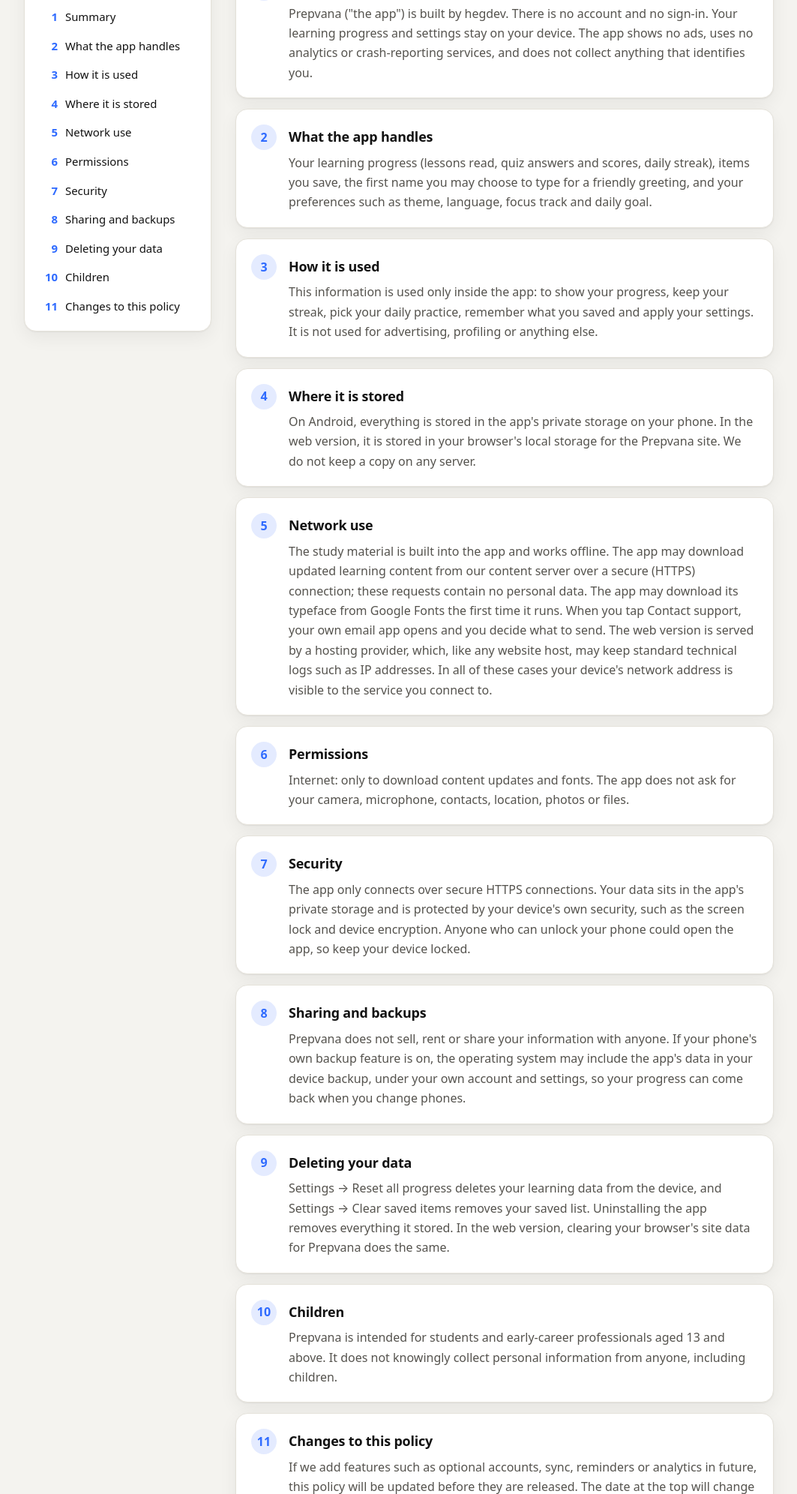
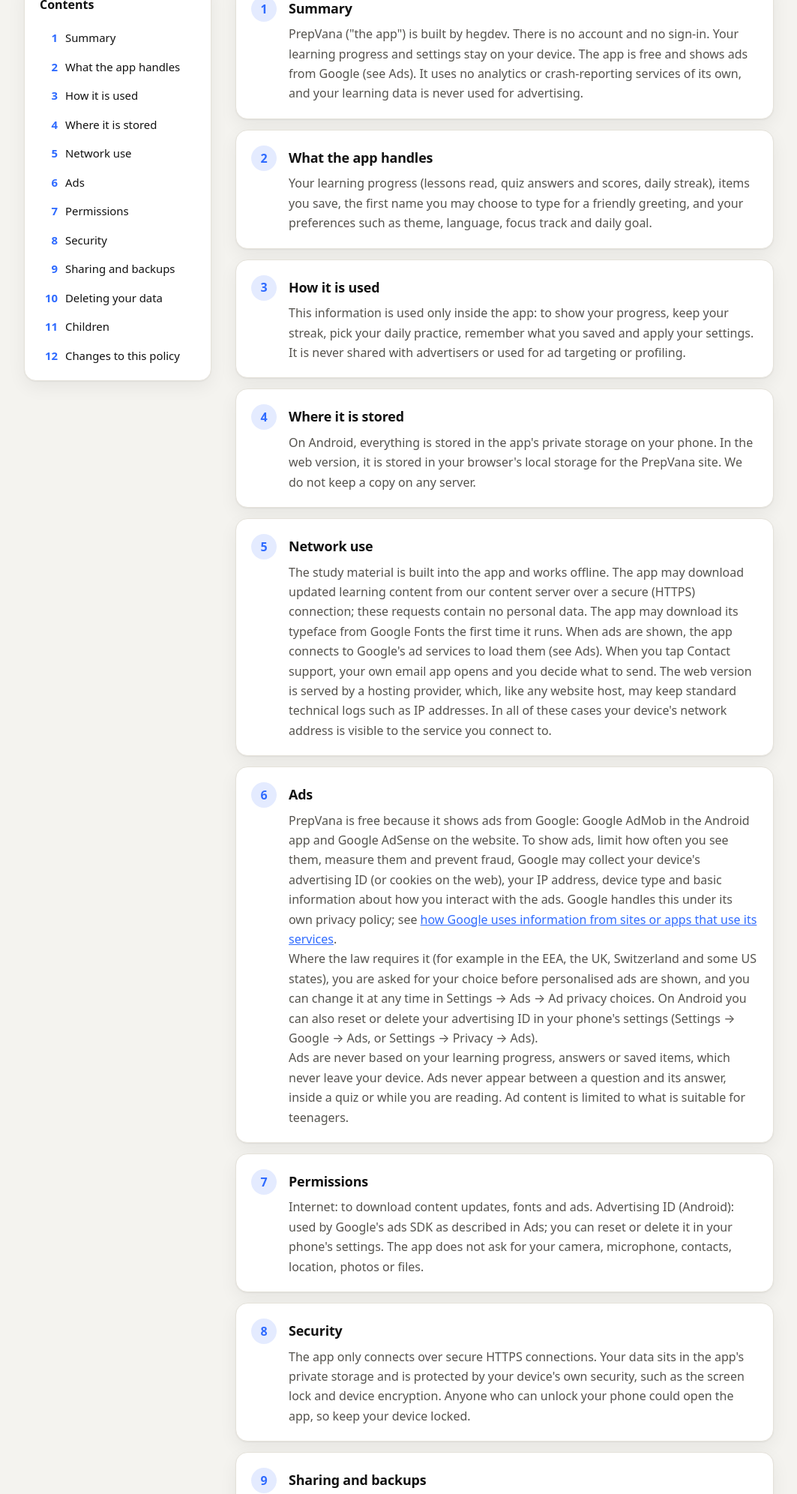
Before and after one commit to hegdev2026/getprepvana-privacy, a plain HTML site: page index.html in a window 1280 px wide. Shown: the part 624-2616 px from the top of the page at 75% size, without its empty margins (108-1171 px from the left). Drawn offline with Linux system fonts and the light colour scheme.

Commit message:
Privacy: add Ads section (AdMob/AdSense, advertising ID, consent); rename to PrepVana

```diff
--- a/index.html
+++ b/index.html
@@ -3,8 +3,8 @@
 <head>
 <meta charset="utf-8">
 <meta name="viewport" content="width=device-width, initial-scale=1">
-<title>Prepvana Privacy Policy</title>
-<meta name="description" content="How the Prepvana interview and exam preparation app handles your information.">
+<title>PrepVana Privacy Policy</title>
+<meta name="description" content="How the PrepVana interview and exam preparation app handles your information.">
 <meta name="theme-color" content="#2F6BFF">
 <style>
 :root{
@@ -82,20 +82,20 @@ footer{max-width:1040px;margin:12px auto 48px;padding:0 20px;color:var(--muted);
 <a class="skip" href="#content">Skip to content</a>
 <header class="bar"><div class="wrap">
   <span class="logo"><svg viewBox="0 0 24 24" aria-hidden="true"><path d="M8 19V5h4.5a4.25 4.25 0 0 1 0 8.5H8" fill="none" stroke="#fff" stroke-width="2.6" stroke-linecap="round" stroke-linejoin="round"/><path d="M15.2 5.2c.3-2 1.9-3.4 4.3-3.6-.2 2.4-1.7 4-3.9 4.2z" fill="#fff"/></svg></span>
-  <span class="brand">Prepvana</span>
+  <span class="brand">PrepVana</span>
   <span class="tag">Privacy Policy</span>
 </div></header>
 
 <section class="hero"><div class="wrap">
   <h1>Your privacy, in plain words</h1>
-  <p class="lead">Prepvana is built so you can prepare for interviews and exams without giving up your data. Your progress stays on your device. This policy explains what the app handles and why.</p>
-  <div class="meta"><span class="chip">Last updated 25 November 2026</span><span class="chip">Applies to the Prepvana Android app and web version</span></div>
+  <p class="lead">PrepVana is built so you can prepare for interviews and exams without giving up your data. Your progress stays on your device. This policy explains what the app handles and why.</p>
+  <div class="meta"><span class="chip">Last updated 26 November 2026</span><span class="chip">Applies to the PrepVana Android app and web version</span></div>
 </div></section>
 
 <ul class="hls" aria-label="Privacy at a glance">
 <li class="hl"><svg viewBox="0 0 24 24" aria-hidden="true"><path d="M7 2h10a2 2 0 0 1 2 2v16a2 2 0 0 1-2 2H7a2 2 0 0 1-2-2V4a2 2 0 0 1 2-2zm5 17.5a1 1 0 1 0 0-2 1 1 0 0 0 0 2z"/></svg><div><strong>Stays on your device</strong><span>Your progress, scores and saved items are stored only on your phone or browser.</span></div></li>
 <li class="hl"><svg viewBox="0 0 24 24" aria-hidden="true"><path d="M12 12a4.5 4.5 0 1 0 0-9 4.5 4.5 0 0 0 0 9zm0 2c-4.4 0-8 2-8 4.5V21h16v-2.5c0-2.5-3.6-4.5-8-4.5z"/></svg><div><strong>No account</strong><span>No sign-in, no profile, nothing to register.</span></div></li>
-<li class="hl"><svg viewBox="0 0 24 24" aria-hidden="true"><path d="M12 2a10 10 0 1 0 0 20 10 10 0 0 0 0-20zM4 12a8 8 0 0 1 12.9-6.3L5.7 16.9A7.96 7.96 0 0 1 4 12zm8 8a7.96 7.96 0 0 1-4.9-1.7L18.3 7.1A8 8 0 0 1 12 20z"/></svg><div><strong>No ads, no tracking</strong><span>No advertising, no analytics and no advertising ID.</span></div></li>
+<li class="hl"><svg viewBox="0 0 24 24" aria-hidden="true"><path d="M12 2a10 10 0 1 0 0 20 10 10 0 0 0 0-20zM4 12a8 8 0 0 1 12.9-6.3L5.7 16.9A7.96 7.96 0 0 1 4 12zm8 8a7.96 7.96 0 0 1-4.9-1.7L18.3 7.1A8 8 0 0 1 12 20z"/></svg><div><strong>Free, with fair ads</strong><span>Ads from Google keep it free. They never use your learning data and never interrupt a question.</span></div></li>
 <li class="hl"><svg viewBox="0 0 24 24" aria-hidden="true"><path d="M4 4.5A2.5 2.5 0 0 1 6.5 2H20v16H6.5a1.5 1.5 0 0 0 0 3H20v1H6.5A2.5 2.5 0 0 1 4 19.5v-15zM8 6v2h8V6H8z"/></svg><div><strong>Study material only</strong><span>Original learning content. Nothing about you is sold or shared.</span></div></li>
 </ul>
 
@@ -106,18 +106,19 @@ footer{max-width:1040px;margin:12px auto 48px;padding:0 20px;color:var(--muted);
 <li><a href="#s3-how-it-is-used"><span>3</span>How it is used</a></li>
 <li><a href="#s4-where-it-is-stored"><span>4</span>Where it is stored</a></li>
 <li><a href="#s5-network-use"><span>5</span>Network use</a></li>
-<li><a href="#s6-permissions"><span>6</span>Permissions</a></li>
-<li><a href="#s7-security"><span>7</span>Security</a></li>
-<li><a href="#s8-sharing-and-backups"><span>8</span>Sharing and backups</a></li>
-<li><a href="#s9-deleting-your-data"><span>9</span>Deleting your data</a></li>
-<li><a href="#s10-children"><span>10</span>Children</a></li>
-<li><a href="#s11-changes-to-this-policy"><span>11</span>Changes to this policy</a></li>
+<li><a href="#s6-ads"><span>6</span>Ads</a></li>
+<li><a href="#s7-permissions"><span>7</span>Permissions</a></li>
+<li><a href="#s8-security"><span>8</span>Security</a></li>
+<li><a href="#s9-sharing-and-backups"><span>9</span>Sharing and backups</a></li>
+<li><a href="#s10-deleting-your-data"><span>10</span>Deleting your data</a></li>
+<li><a href="#s11-children"><span>11</span>Children</a></li>
+<li><a href="#s12-changes-to-this-policy"><span>12</span>Changes to this policy</a></li>
   </ol></details></nav>
   <div>
     <div class="secs">
 <section class="sec" id="s1-summary" aria-labelledby="h-1">
   <div class="num" aria-hidden="true">1</div>
-  <div class="body"><h2 id="h-1">Summary</h2><p>Prepvana (&quot;the app&quot;) is built by hegdev. There is no account and no sign-in. Your learning progress and settings stay on your device. The app shows no ads, uses no analytics or crash-reporting services, and does not collect anything that identifies you.</p></div>
+  <div class="body"><h2 id="h-1">Summary</h2><p>PrepVana (&quot;the app&quot;) is built by hegdev. There is no account and no sign-in. Your learning progress and settings stay on your device. The app is free and shows ads from Google (see Ads). It uses no analytics or crash-reporting services of its own, and your learning data is never used for advertising.</p></div>
 </section>
 <section class="sec" id="s2-what-the-app-handles" aria-labelledby="h-2">
   <div class="num" aria-hidden="true">2</div>
@@ -125,50 +126,54 @@ footer{max-width:1040px;margin:12px auto 48px;padding:0 20px;color:var(--muted);
 </section>
 <section class="sec" id="s3-how-it-is-used" aria-labelledby="h-3">
   <div class="num" aria-hidden="true">3</div>
-  <div class="body"><h2 id="h-3">How it is used</h2><p>This information is used only inside the app: to show your progress, keep your streak, pick your daily practice, remember what you saved and apply your settings. It is not used for advertising, profiling or anything else.</p></div>
+  <div class="body"><h2 id="h-3">How it is used</h2><p>This information is used only inside the app: to show your progress, keep your streak, pick your daily practice, remember what you saved and apply your settings. It is never shared with advertisers or used for ad targeting or profiling.</p></div>
 </section>
 <section class="sec" id="s4-where-it-is-stored" aria-labelledby="h-4">
   <div class="num" aria-hidden="true">4</div>
-  <div class="body"><h2 id="h-4">Where it is stored</h2><p>On Android, everything is stored in the app&#x27;s private storage on your phone. In the web version, it is stored in your browser&#x27;s local storage for the Prepvana site. We do not keep a copy on any server.</p></div>
+  <div class="body"><h2 id="h-4">Where it is stored</h2><p>On Android, everything is stored in the app&#x27;s private storage on your phone. In the web version, it is stored in your browser&#x27;s local storage for the PrepVana site. We do not keep a copy on any server.</p></div>
 </section>
 <section class="sec" id="s5-network-use" aria-labelledby="h-5">
   <div class="num" aria-hidden="true">5</div>
-  <div class="body"><h2 id="h-5">Network use</h2><p>The study material is built into the app and works offline. The app may download updated learning content from our content server over a secure (HTTPS) connection; these requests contain no personal data. The app may download its typeface from Google Fonts the first time it runs. When you tap Contact support, your own email app opens and you decide what to send. The web version is served by a hosting provider, which, like any website host, may keep standard technical logs such as IP addresses. In all of these cases your device&#x27;s network address is visible to the service you connect to.</p></div>
+  <div class="body"><h2 id="h-5">Network use</h2><p>The study material is built into the app and works offline. The app may download updated learning content from our content server over a secure (HTTPS) connection; these requests contain no personal data. The app may download its typeface from Google Fonts the first time it runs. When ads are shown, the app connects to Google&#x27;s ad services to load them (see Ads). When you tap Contact support, your own email app opens and you decide what to send. The web version is served by a hosting provider, which, like any website host, may keep standard technical logs such as IP addresses. In all of these cases your device&#x27;s network address is visible to the service you connect to.</p></div>
 </section>
-<section class="sec" id="s6-permissions" aria-labelledby="h-6">
+<section class="sec" id="s6-ads" aria-labelledby="h-6">
   <div class="num" aria-hidden="true">6</div>
-  <div class="body"><h2 id="h-6">Permissions</h2><p>Internet: only to download content updates and fonts. The app does not ask for your camera, microphone, contacts, location, photos or files.</p></div>
+  <div class="body"><h2 id="h-6">Ads</h2><p>PrepVana is free because it shows ads from Google: Google AdMob in the Android app and Google AdSense on the website. To show ads, limit how often you see them, measure them and prevent fraud, Google may collect your device&#x27;s advertising ID (or cookies on the web), your IP address, device type and basic information about how you interact with the ads. Google handles this under its own privacy policy; see <a href="https://policies.google.com/technologies/partner-sites">how Google uses information from sites or apps that use its services</a>.</p><p>Where the law requires it (for example in the EEA, the UK, Switzerland and some US states), you are asked for your choice before personalised ads are shown, and you can change it at any time in Settings → Ads → Ad privacy choices. On Android you can also reset or delete your advertising ID in your phone&#x27;s settings (Settings → Google → Ads, or Settings → Privacy → Ads).</p><p>Ads are never based on your learning progress, answers or saved items, which never leave your device. Ads never appear between a question and its answer, inside a quiz or while you are reading. Ad content is limited to what is suitable for teenagers.</p></div>
 </section>
-<section class="sec" id="s7-security" aria-labelledby="h-7">
+<section class="sec" id="s7-permissions" aria-labelledby="h-7">
   <div class="num" aria-hidden="true">7</div>
-  <div class="body"><h2 id="h-7">Security</h2><p>The app only connects over secure HTTPS connections. Your data sits in the app&#x27;s private storage and is protected by your device&#x27;s own security, such as the screen lock and device encryption. Anyone who can unlock your phone could open the app, so keep your device locked.</p></div>
+  <div class="body"><h2 id="h-7">Permissions</h2><p>Internet: to download content updates, fonts and ads. Advertising ID (Android): used by Google&#x27;s ads SDK as described in Ads; you can reset or delete it in your phone&#x27;s settings. The app does not ask for your camera, microphone, contacts, location, photos or files.</p></div>
 </section>
-<section class="sec" id="s8-sharing-and-backups" aria-labelledby="h-8">
+<section class="sec" id="s8-security" aria-labelledby="h-8">
   <div class="num" aria-hidden="true">8</div>
-  <div class="body"><h2 id="h-8">Sharing and backups</h2><p>Prepvana does not sell, rent or share your information with anyone. If your phone&#x27;s own backup feature is on, the operating system may include the app&#x27;s data in your device backup, under your own account and settings, so your progress can come back when you change phones.</p></div>
+  <div class="body"><h2 id="h-8">Security</h2><p>The app only connects over secure HTTPS connections. Your data sits in the app&#x27;s private storage and is protected by your device&#x27;s own security, such as the screen lock and device encryption. Anyone who can unlock your phone could open the app, so keep your device locked.</p></div>
 </section>
-<section class="sec" id="s9-deleting-your-data" aria-labelledby="h-9">
+<section class="sec" id="s9-sharing-and-backups" aria-labelledby="h-9">
   <div class="num" aria-hidden="true">9</div>
-  <div class="body"><h2 id="h-9">Deleting your data</h2><p>Settings → Reset all progress deletes your learning data from the device, and Settings → Clear saved items removes your saved list. Uninstalling the app removes everything it stored. In the web version, clearing your browser&#x27;s site data for Prepvana does the same.</p></div>
+  <div class="body"><h2 id="h-9">Sharing and backups</h2><p>PrepVana does not sell, rent or share your learning information with anyone. Google, as the ad provider, receives only the device and ad information described in Ads. If your phone&#x27;s own backup feature is on, the operating system may include the app&#x27;s data in your device backup, under your own account and settings, so your progress can come back when you change phones.</p></div>
 </section>
-<section class="sec" id="s10-children" aria-labelledby="h-10">
+<section class="sec" id="s10-deleting-your-data" aria-labelledby="h-10">
   <div class="num" aria-hidden="true">10</div>
-  <div class="body"><h2 id="h-10">Children</h2><p>Prepvana is intended for students and early-career professionals aged 13 and above. It does not knowingly collect personal information from anyone, including children.</p></div>
+  <div class="body"><h2 id="h-10">Deleting your data</h2><p>Settings → Reset all progress deletes your learning data from the device, and Settings → Clear saved items removes your saved list. Uninstalling the app removes everything it stored. In the web version, clearing your browser&#x27;s site data for PrepVana does the same.</p></div>
 </section>
-<section class="sec" id="s11-changes-to-this-policy" aria-labelledby="h-11">
+<section class="sec" id="s11-children" aria-labelledby="h-11">
   <div class="num" aria-hidden="true">11</div>
-  <div class="body"><h2 id="h-11">Changes to this policy</h2><p>If we add features such as optional accounts, sync, reminders or analytics in future, this policy will be updated before they are released. The date at the top will change and the new text will appear here.</p></div>
+  <div class="body"><h2 id="h-11">Children</h2><p>PrepVana is intended for students and early-career professionals aged 13 and above. It does not knowingly collect personal information from anyone, including children.</p></div>
+</section>
+<section class="sec" id="s12-changes-to-this-policy" aria-labelledby="h-12">
+  <div class="num" aria-hidden="true">12</div>
+  <div class="body"><h2 id="h-12">Changes to this policy</h2><p>If we add features such as optional accounts, sync, reminders or analytics in future, this policy will be updated before they are released. The date at the top will change and the new text will appear here.</p></div>
 </section>
     </div>
     <div class="contact" role="note" style="margin-top:14px">
       <h2>Questions about this policy?</h2>
-      <p>Open an issue at <a href="https://github.com/hegdev2026/prepvana-privacy/issues">github.com/hegdev2026/prepvana-privacy/issues</a>, or use Settings → Contact support in the app, and we will get back to you.</p>
+      <p>Open an issue at <a href="https://github.com/hegdev2026/getprepvana-privacy/issues">github.com/hegdev2026/getprepvana-privacy/issues</a>, or use Settings → Contact support in the app, and we will get back to you.</p>
     </div>
   </div>
 </main>
 
 <footer>
-  <span>Prepvana provides original study material for interview and exam preparation. It is not affiliated with any exam body, employer or brand.</span>
+  <span>PrepVana provides original study material for interview and exam preparation. It is not affiliated with any exam body, employer or brand.</span>
   <a href="#top">Back to top ↑</a>
 </footer>
 </body>
```
